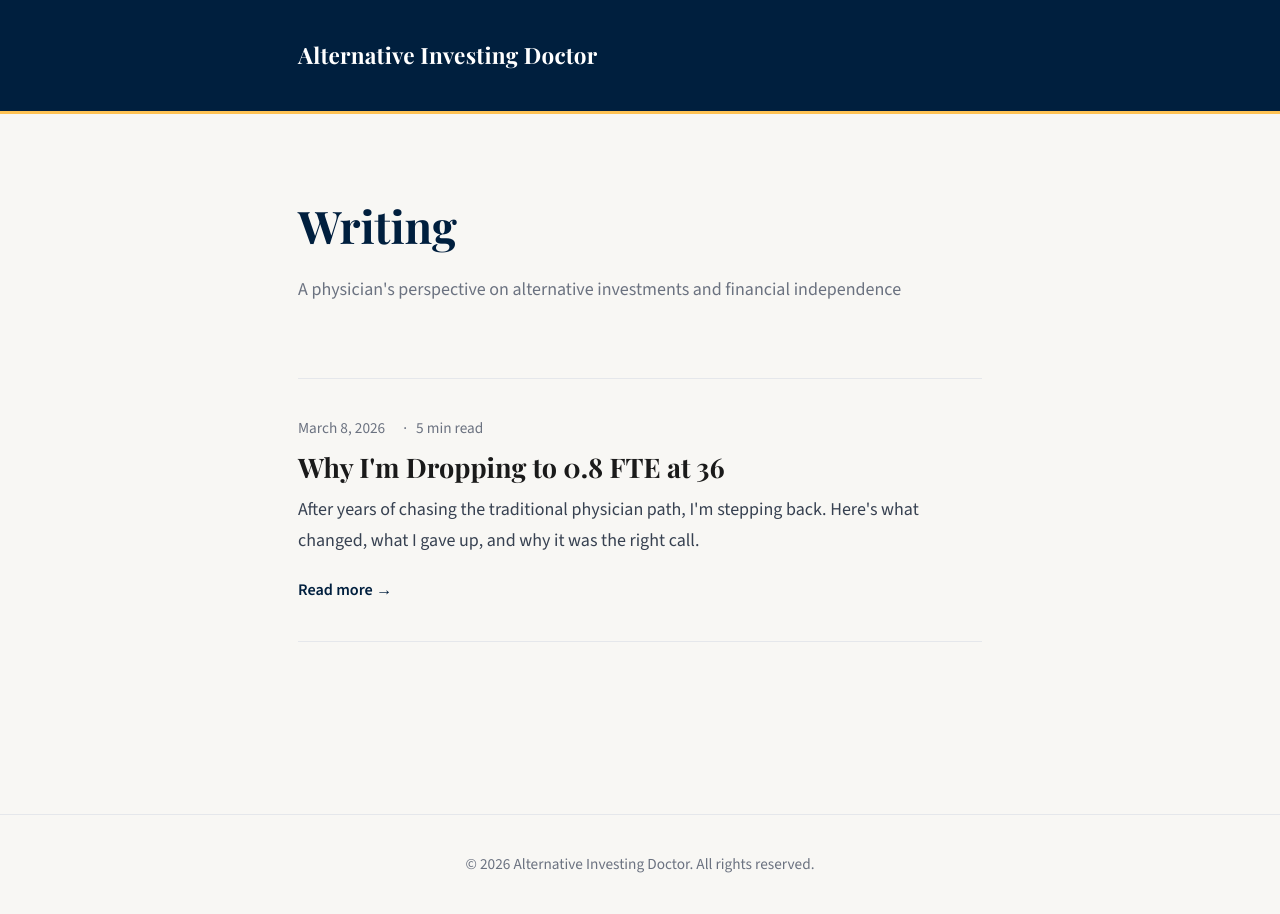
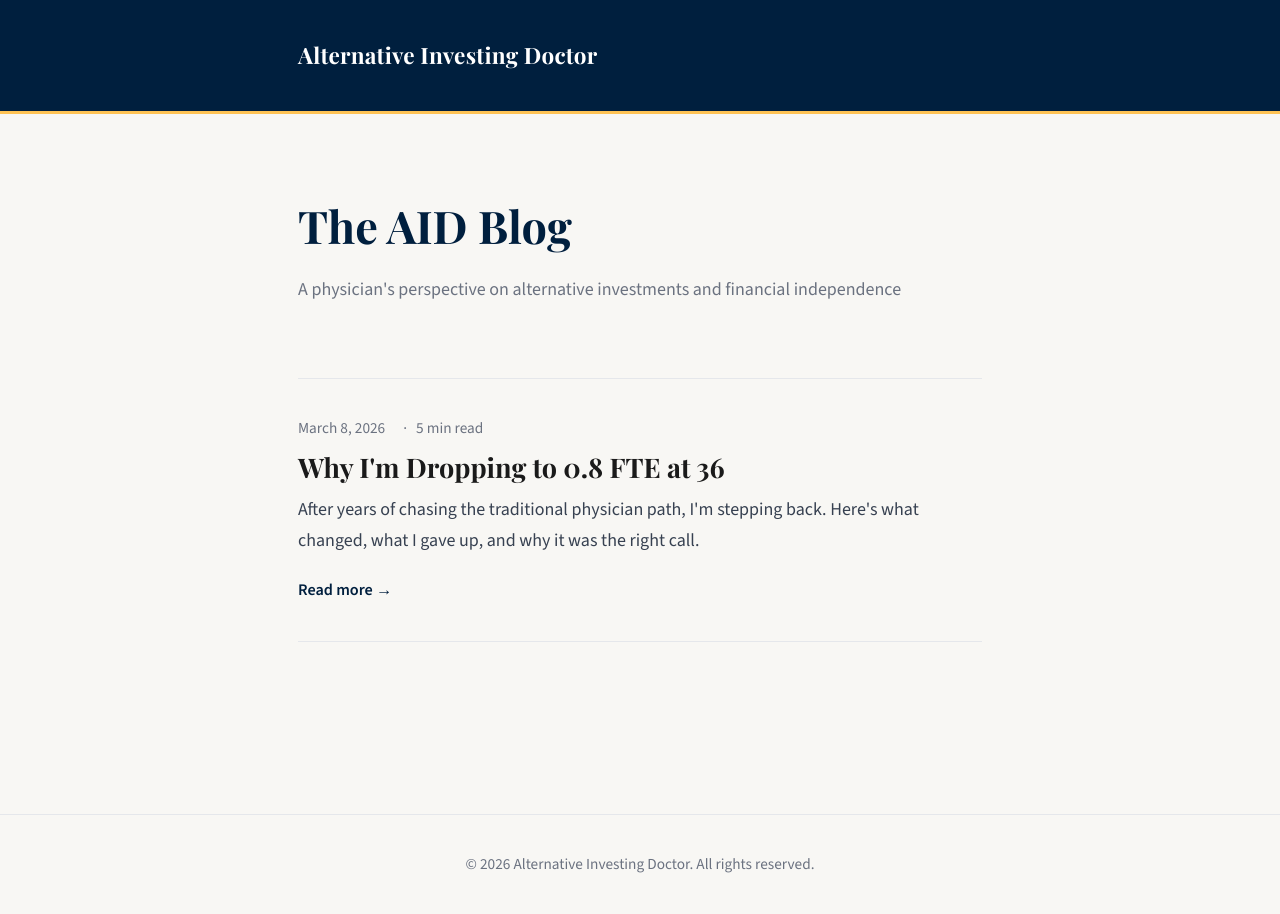
Before and after one commit to kagroshans/aid-blog, a Jekyll site: the page built from index.html, in a window 1280 px wide. Built offline with Jekyll 4.4.1, drawn with Linux system fonts in a browser that asks for light colours.

Commit message:
Rename blog page title from "Writing" to "The AID Blog"
Co-Authored-By: Claude Sonnet 4.6 <noreply@anthropic.com>

```diff
--- a/_layouts/home.html
+++ b/_layouts/home.html
@@ -3,7 +3,7 @@ layout: default
 ---
 <div class="home">
   <div class="blog-intro">
-    <h1 class="blog-title">Writing</h1>
+    <h1 class="blog-title">The AID Blog</h1>
     <p class="blog-description">{{ site.description }}</p>
   </div>
 
```
